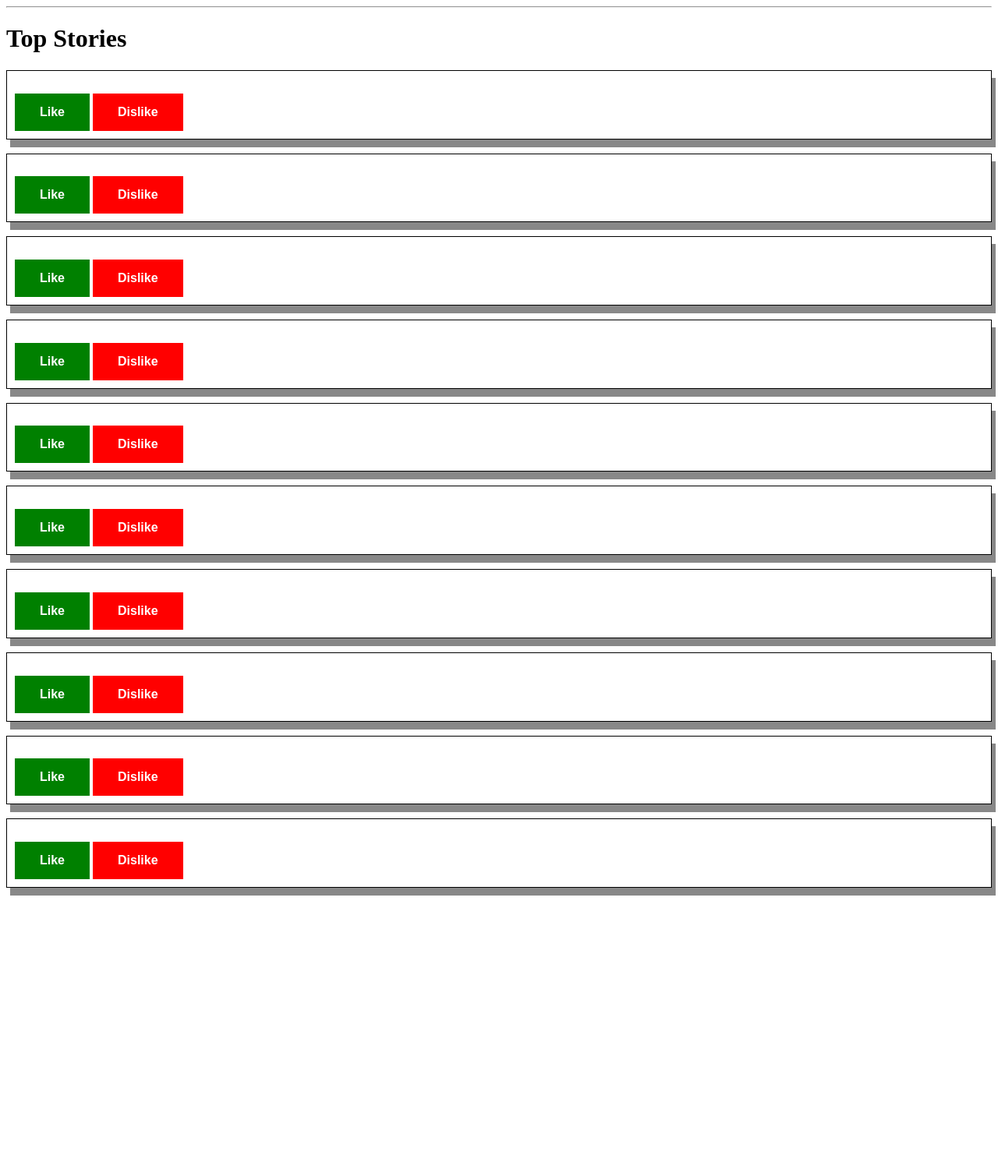
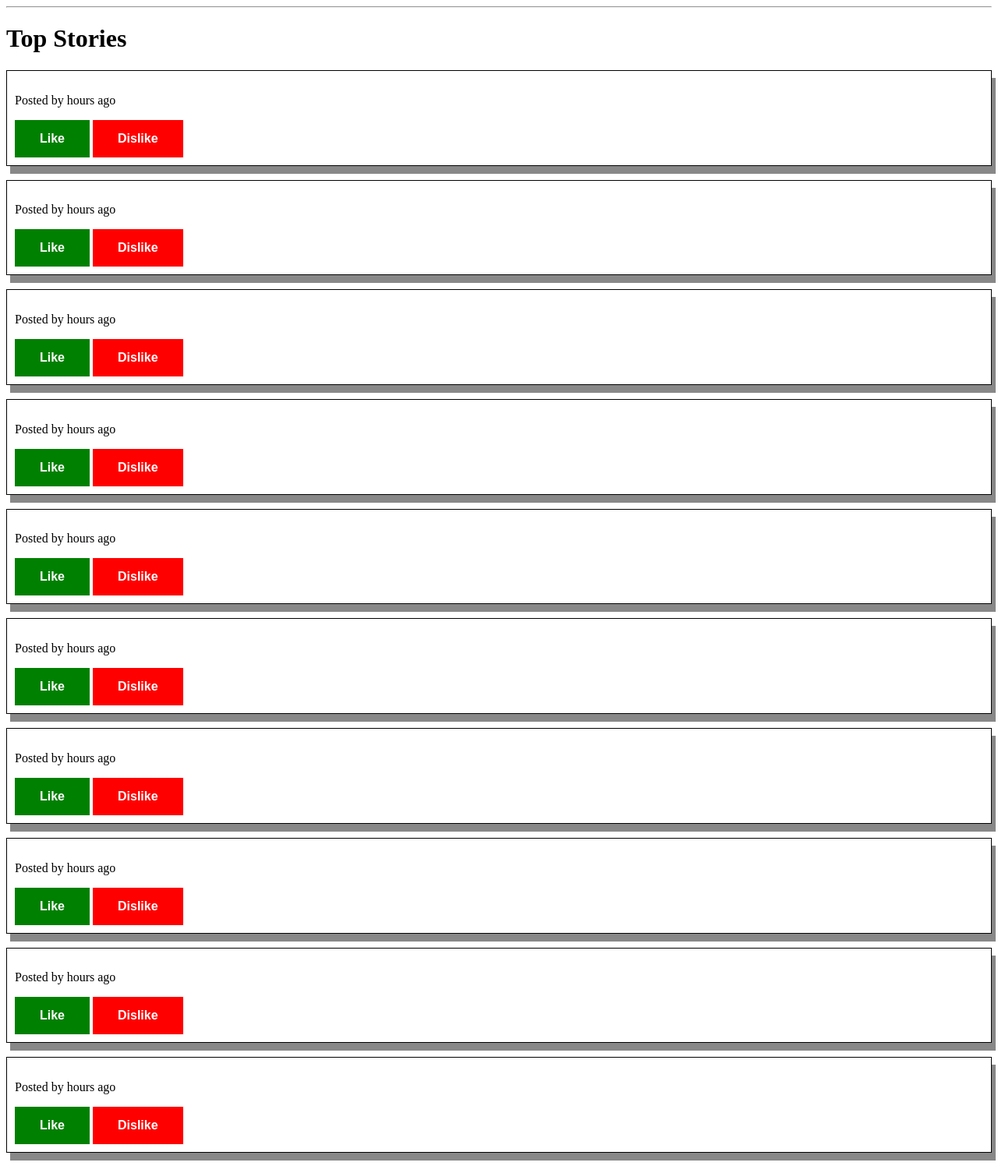
Before and after one commit to Brian-Pob/flask-webapp, a Flask app: page /home in a window 1280 px wide. Shown: the part 146-1651 px from the top of the page at 78% size. Before the commit the page ends 1295 px from the top, so only its background shows below. Run offline with Flask 3, Linux system fonts and the light colour scheme; data that the repository does not hold is empty.

Commit message:
Formatted author and time

```diff
--- a/app/routes.py
+++ b/app/routes.py
@@ -40,8 +40,11 @@ def home():
         extension = "item/" + str(response.json()[i]) + ".json?print=pretty"
         new_response = requests.get(base_url + extension)
         temp_response = new_response.json()
-        dt = datetime.datetime.fromtimestamp(temp_response['time'])
-        temp_response['time'] = dt
+        current_time = datetime.datetime.now()
+        time_posted = datetime.datetime.fromtimestamp(temp_response['time'])
+        time_since = current_time - time_posted
+        hours, rem = divmod(time_since.seconds, 3600)
+        temp_response['time'] = hours
         to_return.append(temp_response)
 
     return render_template("home.html", session=dict(session).get('user', None), users=users, posts=to_return)
--- a/app/templates/home.html
+++ b/app/templates/home.html
@@ -6,8 +6,13 @@
 {% for post in posts %}
 	<div class="posts">
 		<a href="{{post['url']}}"><h3>{{post["title"]}}</h3></a>
-		<p>{{post["by"]}}</p>
-		<p>{{post["time"]}}</p>
+		{% if post["time"] == 1 %}
+		<p>Posted by {{post["by"]}} {{post["time"]}} hour ago</p>
+		{% elif post["time"] == 0 %}
+		<p>Posted by {{post["by"]}} less than an hour ago</p>
+		{% else %}
+		<p>Posted by {{post["by"]}} {{post["time"]}} hours ago</p>
+		{% endif %}
 		<button class="Like">Like</button>
 		<button class="Dislike">Dislike</button>
 	</div>
```
